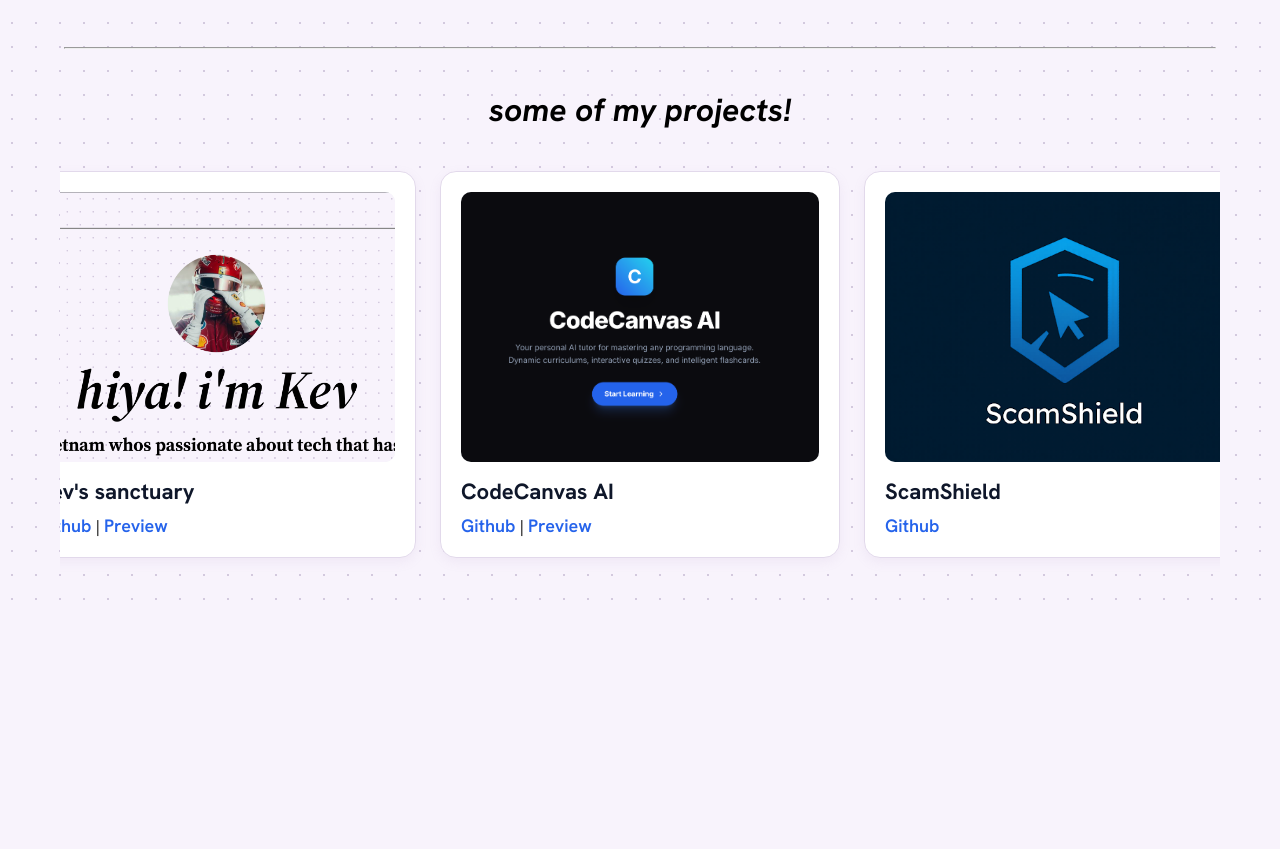
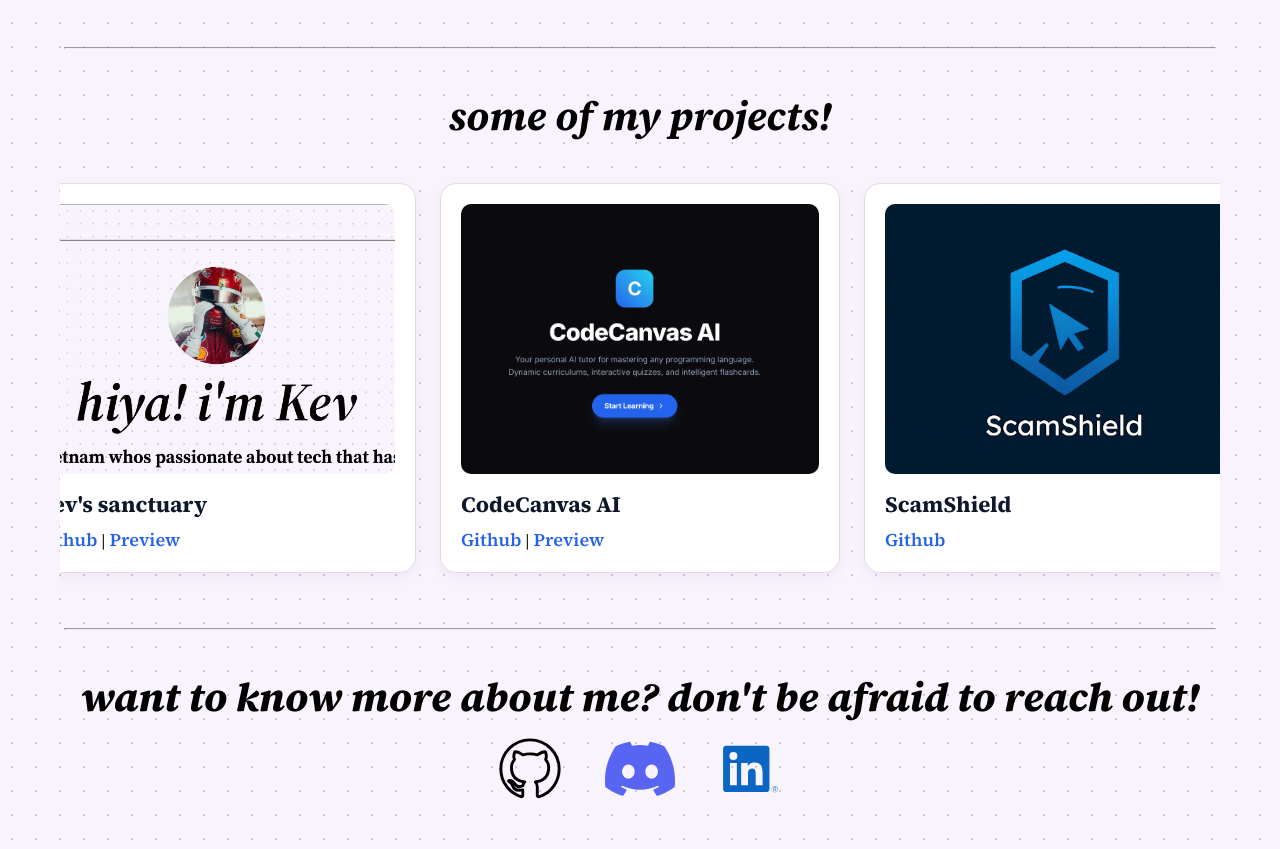
Before and after one commit to g-khang-1211/kev-site, a plain HTML site: page index.html in a window 1280 px wide. Shown: the part 493-1342 px from the top of the page. Before the commit the page ends 1106 px from the top, so only its background shows below. Drawn offline with Linux system fonts and the light colour scheme.

Commit message:
feat: readme + contacts section
Contact section added with Github, LinkedIn, and Discord added. Readme.md has been implemented.

```diff
--- a/index.css
+++ b/index.css
@@ -99,12 +99,12 @@
     /* max-width: 1800px;*/
     margin: 40px auto;
     padding: 0 60px;
-    font-family: 'Hanken Grotesk', sans-serif;
+    font-family: 'Source Serif 4', sans-serif;
 }
 
 .projects-wrapper h2 {
     font-style: italic;
-    font-size: 32px;
+    font-size: 40px;
     margin-bottom: 25px;
     text-align: center;
 }
@@ -162,3 +162,32 @@
     display: block;
     object-fit: cover;
 }
+
+
+/* Contacts */
+.contact-wrapper {
+    margin: 40px auto;
+    padding: 0 60px;
+}
+
+.contact-wrapper p {
+    text-align: center;
+    font-size: 40px;
+    font-weight: 800;
+    font-family: 'Source Serif 4', sans-serif;
+    font-style: italic;
+}
+
+.socials-list {
+    display: flex;
+    gap: 40px;
+    margin: 10px auto;
+    justify-content: center;
+    align-items: center;
+}
+
+.social {
+    object-fit: cover;
+    height: 70px;
+    width: 70px;
+}
--- a/index.html
+++ b/index.html
@@ -23,7 +23,7 @@
             <p><a class="nav-link" href="#contact">Contact</a></p>
         </div>
     </nav>
-     <hr style="width:100%; margin-top:0; position:fixed">
+     <!-- <hr style="width:100%; margin-top:0;margin-top:60px"> -->
 
 
     <main>
@@ -43,7 +43,7 @@
 
                 <div class="project-card">
                     <div class="card-img">
-                        <img src="./assets/projects/kev_sanctuary.png">
+                        <img src="./assets/projects/kev_sanctuary.png" alt="kev's sancutuary website (portfolio website)">
                     </div>
                     <h3>Kev's sanctuary</h3>
                     <div class="project-links">
@@ -51,7 +51,7 @@
                     </div>
                 </div> <div class="project-card">
                     <div class="card-img">
-                        <img src="./assets/projects/codeCanvas.png">
+                        <img src="./assets/projects/codeCanvas.png" alt="codeCanvas logo">
                     </div>
                     <h3>CodeCanvas AI</h3>
                     <div class="project-links">
@@ -59,7 +59,7 @@
                     </div>
                 </div> <div class="project-card">
                     <div class="card-img">
-                        <img src="./assets/projects/scamShield.png">
+                        <img src="./assets/projects/scamShield.png" alt="scamShield logo">
                     </div>
                     <h3>ScamShield</h3>
                     <div class="project-links">
@@ -67,6 +67,19 @@
                     </div>
                 </div> </div>
         </div>
+
+        <hr>
+
+        <div class="contact-wrapper" id="contact">
+            <p>want to know more about me? don't be afraid to reach out!</p>
+            <div class="socials-list">
+                <a href="https://github.com/g-khang-1211" target="_blank" rel="noopener noreferrer"><img src="./assets/socials/github.svg" class="social" alt="Github Icon"></a>
+                <a href="javascript:void(0);" onclick="navigator.clipboard.writeText('<@747038460161949767>'); alert('User ID copied to clipboard! Paste it anywhere in Discord to message me.');">
+                    <img src="./assets/socials/discord.svg" class="social" alt="Discord Icon">
+                </a>
+                <a href="https://www.linkedin.com/in/nguyen-phuc-gia-khang/" target="_blank" rel="noopener noreferrer"><img src="./assets/socials/linkedIn.svg" class="social" alt="LinkedIn Icon"></a>
+            </div>
+        </div>
     </main>
 
 </body>
```
Also changed, not shown: assets/socials/discord.svg (added), assets/socials/github.svg (added), assets/socials/linkedIn.svg (added), 1 other file.
